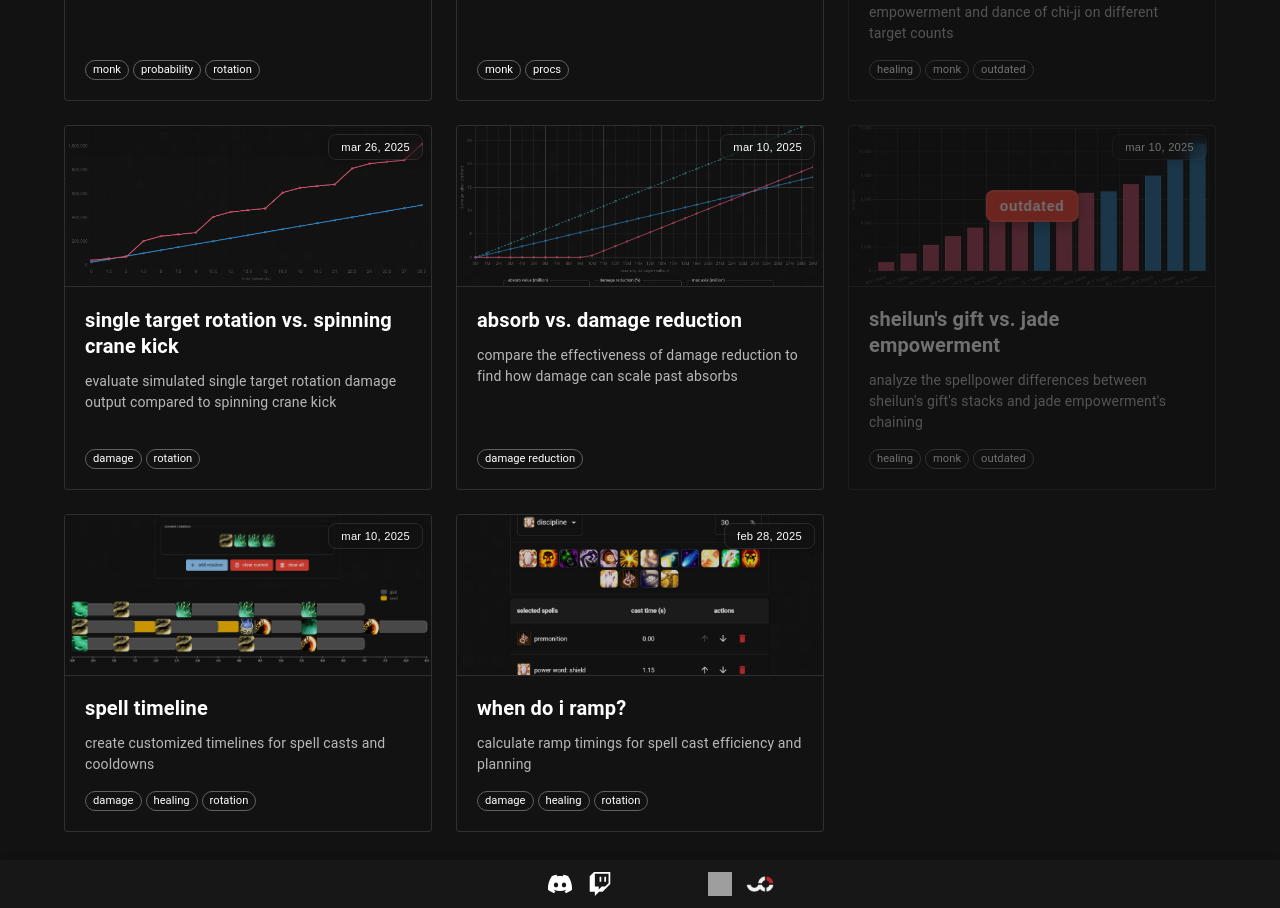
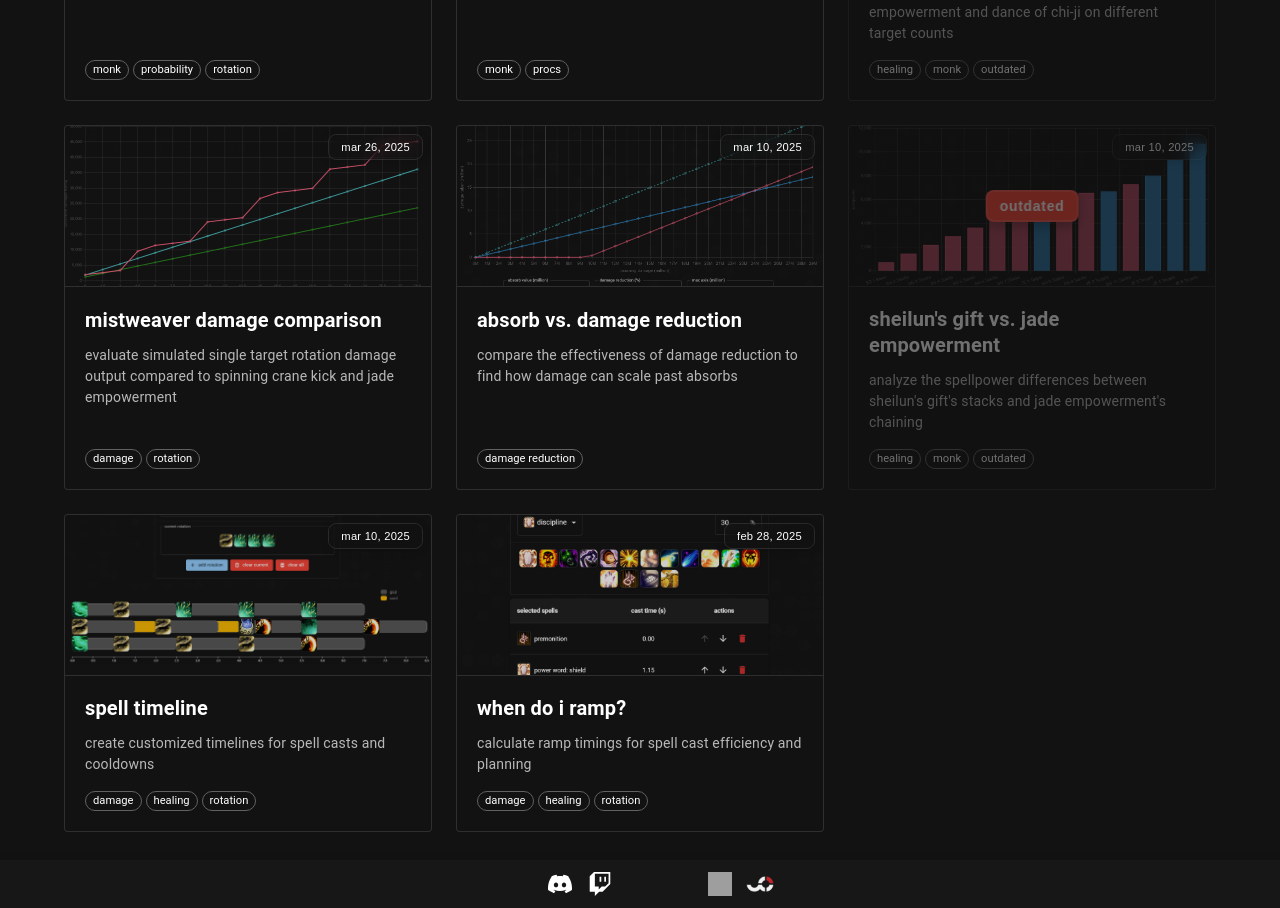
Before and after one commit to lolswirl/wait-im-ramping, a Next.js app: page /analysis in a window 1280 px wide. Shown: the part 860-1768 px from the top of the page. Built offline with nearby package versions, Linux system fonts and the light colour scheme; grey boxes are pictures that could not be loaded; some icons are missing; what @mui/material-nextjs would draw is missing.

Commit message:
rename module

```diff
--- a/app/AnalysisPages.tsx
+++ b/app/AnalysisPages.tsx
@@ -2,7 +2,7 @@ const risingSunKickPreview = "/previews/rising-sun-kick-resets.png";
 const externalComparisonPreview = "/previews/external-comparison.png";
 const jadeEmpowermentSheilunsPreview = "/previews/jade-empowerment-sheiluns.png";
 const jadeEmpowermentDocjPreview = "/previews/jade-empowerment-docj.png";
-const stSpinningPreview = "/previews/st-spinning.png";
+const mwDamagePreview = "/previews/mw-damage.png";
 const harmonicSurgePreview = "/previews/harmonic-surge.png";
 const chijiPreview = "/previews/chi-ji.png";
 const hotjsPreview = "/previews/heart-of-the-jade-serpent.png";
@@ -46,10 +46,10 @@ export const analysisPages: AnalysisPage[] = [
     createdDate: "2025-03-26"
   },
   {
-    label: "Single Target Rotation vs. Spinning Crane Kick",
-    path: "/analysis/st-spinning",
-    preview: stSpinningPreview,
-    description: "Evaluate simulated single target rotation damage output compared to Spinning Crane Kick",
+    label: "Mistweaver Damage Comparison",
+    path: "/analysis/mw-damage",
+    preview: mwDamagePreview,
+    description: "Evaluate simulated single target rotation damage output compared to Spinning Crane Kick and Jade Empowerment",
     tags: ["Rotation", "Damage"],
     createdDate: "2025-03-26"
   },
```
Also changed, not shown: app/analysis/mw-damage/page.tsx (added, +10 -0 lines), app/analysis/st-spinning/page.tsx (deleted, +0 -10 lines), app/analysis/mw-damage/DamageComparison.tsx (renamed from app/analysis/st-spinning/STVsSpinning.tsx), public/previews/mw-damage.png (added), public/previews/st-spinning.png (deleted).
